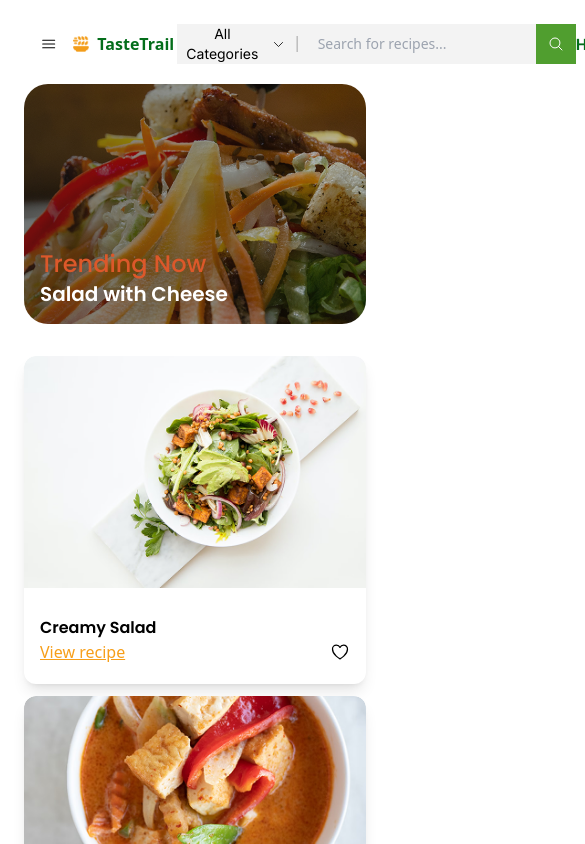
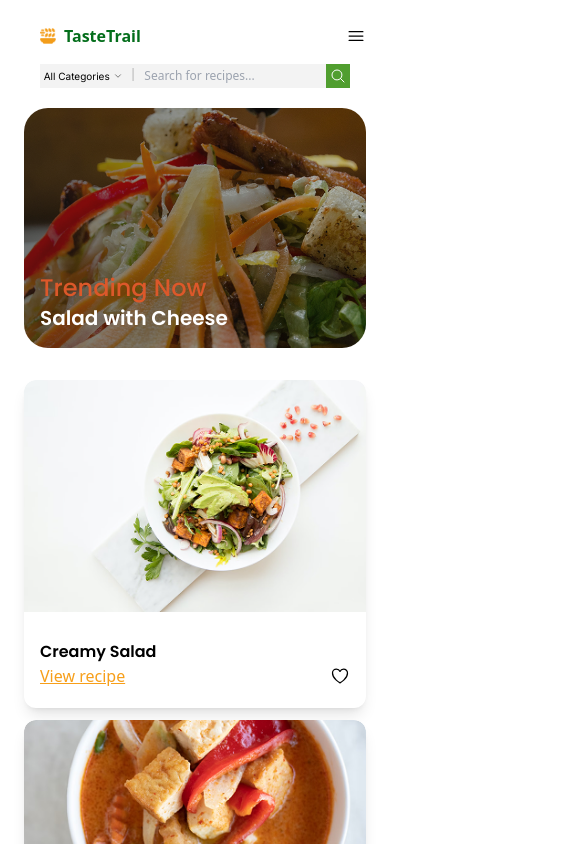
Before and after one commit to KirubelWondwossen/recipe-sharing-app, a React (Vite) app: page /home in a window 390 px wide. Shown: the top 844 px of the page, 585 px wide, since content can reach past the window. Built offline with nearby package versions, Linux system fonts and the light colour scheme.

Commit message:
Make the home navbar responsive

```diff
--- a/src/components/Navbar.jsx
+++ b/src/components/Navbar.jsx
@@ -7,32 +7,36 @@ import Logo from "./Logo";
 
 function Navbar() {
   return (
-    <nav className="container px-4 mx-auto flex justify-between items-center">
-      <div className="flex items-center">
-        <Bars3Icon className="h-5 w-5" />
-        <Logo />
-      </div>
-      <Search />
-      <NavBtns />
-    </nav>
+    <div className="flex flex-col items-center">
+      <nav className="container mx-auto flex justify-between items-center relative">
+        <div className="flex justify-start md:items-center">
+          <Bars3Icon className="h-5 w-5 hidden md:block" />
+          <Logo style={"px-0"} />
+        </div>
+        <Search style={"absolute invisible md:visible md:static"} />
+        <Bars3Icon className="h-5 w-5 md:hidden" />
+        <NavBtns />
+      </nav>
+      <Search style={"mt-4 md:hidden"} />
+    </div>
   );
 }
 
 function NavBtns() {
   return (
-    <ul className="flex justify-between">
+    <ul className="flex justify-between flex-col items-start md:flex-row  right-4 sm:right-[5%] top-0 gap-2 absolute md:static md:visible invisible">
       <li className="list-none">
-        <a href="#" className="nav-btn text-logo">
+        <a href="#" className="navbar-btn text-logo">
           Home
         </a>
       </li>
       <li className="list-none">
-        <a href="#" className="nav-btn">
+        <a href="#" className="navbar-btn">
           Favorites
         </a>
       </li>
       <li className="list-none">
-        <a href="#" className="nav-btn">
+        <a href="#" className="navbar-btn">
           About
         </a>
       </li>
@@ -40,20 +44,22 @@ function NavBtns() {
   );
 }
 
-function Search() {
+function Search({ style }) {
   return (
-    <div className="w-fit bg-[#F3F3F3] flex items-center gap-2">
-      <span className="flex gap-1 items-center cursor-pointer">
-        <span className="text-sm font-body px-2">All Categories</span>
-        <ChevronDownIcon className="w-4" />
+    <div className={`w-fit bg-[#F3F3F3] flex items-center gap-2 ${style}`}>
+      <span className="flex sm:gap-1 items-center cursor-pointer">
+        <span className="text-[10px] sm:text-xs lg:text-sm font-body px-1 sm:px-2">
+          All Categories
+        </span>
+        <ChevronDownIcon className="w-2 sm:w-3 lg:w-4" />
       </span>
-      <span className="text-[#ADADAD] pb-1">|</span>
+      <span className="text-[#ADADAD] pb-1 text-xs sm:text-base">|</span>
       <input
-        className="p-2 outline-none focus:outline-none text-body text-sm bg-[#F3F3F3]"
+        className="py-1 sm:p-2 outline-none focus:outline-none text-body text-xs lg:text-sm bg-[#F3F3F3]"
         type="search"
         placeholder="Search for recipes..."
       />
-      <span className="p-3 bg-[#509E2F] cursor-pointer">
+      <span className="lg:p-3 p-1 sm:p-2 bg-[#509E2F] cursor-pointer">
         <MagnifyingGlassIcon className="w-4 text-white" />
       </span>
     </div>
--- a/src/index.css
+++ b/src/index.css
@@ -17,6 +17,10 @@
   @apply hover:bg-gray-200 md:hover:scale-110 md:hover:bg-white transition-transform  duration-300 ease-in-out;
 }
 
+.navbar-btn {
+  @apply text-sm p-2 lg:text-lg lg:p-3  font-semibold cursor-pointer no-underline font-heading;
+}
+
 #root {
   padding: 1.5rem !important;
 }
--- a/src/pages/Home.jsx
+++ b/src/pages/Home.jsx
@@ -15,7 +15,7 @@ const meals = [
 
 function Home() {
   return (
-    <div className="container mx-auto">
+    <div className="container mx-auto relative">
       <Navbar />
       <Trending />
       <MealCards />
```
